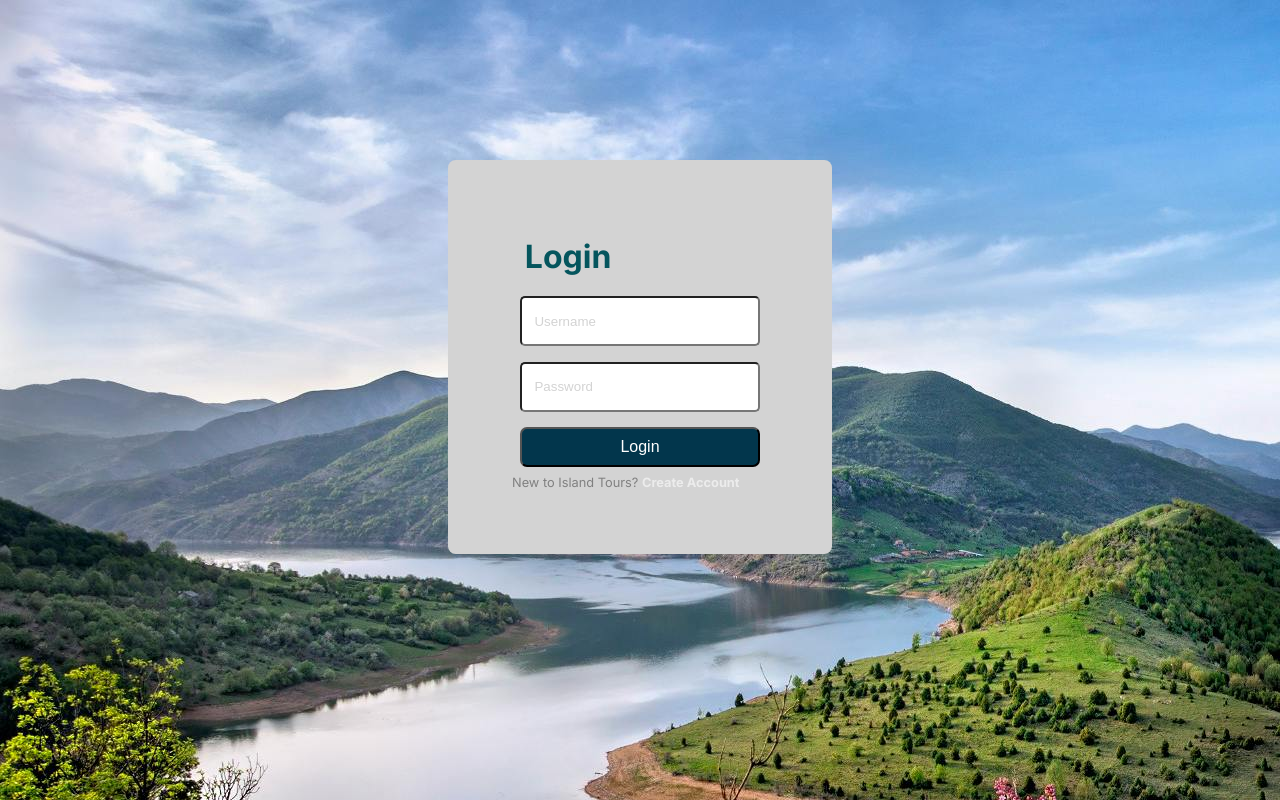
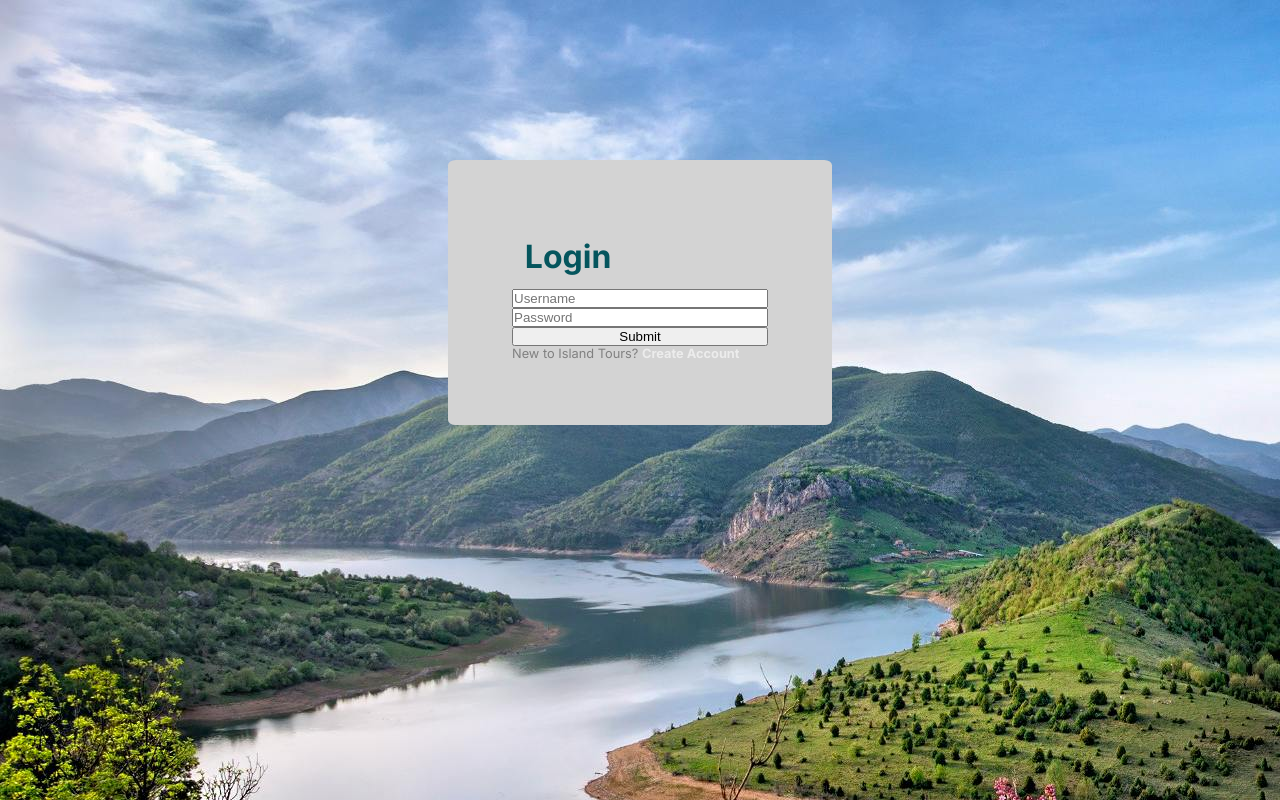
Before and after one commit to mhc-cs/cs-316-project-tropical-traversers, a Next.js app in the folder tropical_traverse/: page /login in a window 1280 px wide. Built offline with nearby package versions, Linux system fonts and the light colour scheme.

Commit message:
Added log-in feature structure

```diff
--- a/tropical_traverse/src/app/login/page.tsx
+++ b/tropical_traverse/src/app/login/page.tsx
@@ -4,37 +4,48 @@ import React, { useState } from 'react';
 import axios from "axios";
 import "./login.css";
 import router, { useRouter } from "next/navigation";
+import { useNavigate } from 'react-router-dom';
+import { BrowserRouter as Router } from 'react-router-dom';
 
-const logIn: React.FC = () => {
+const App: React.FC = () => {
+  return(
+    <Router>
+      <LogIn />
+    </Router>
+  );
+};
 
+const LogIn: React.FC = () => {
 
-  //account constants for data
-  const [input, setInput] = useState({
-    username: '',
-    password: ''
-  })
+  const history=useNavigate();
 
-  //input type event handler
-  function handleChange(event:React.ChangeEvent<HTMLInputElement>){
-    const {name, value} = event.target;
+  const[username, setUsername] = useState('')
+  const[password, setPassword] = useState('')
 
-    setInput(prevInput => {
-      return{
-        ...prevInput,
-        [name]: value
-      }
-    })
-  }
+  async function submit(event:React.MouseEvent<HTMLButtonElement>){
+    event.preventDefault();
 
-  //click event handler
-  function handleClick(event:React.MouseEvent<HTMLButtonElement>) {
-    event.preventDefault()
-    const newAcc = {
-      username: input.username,
-      password: input.password
+    try{
+      await axios.post('http://localhost:5000/userAccounts', {
+        username,
+        password
+      })
+      .then(res => {
+        if(res.data = "exist"){
+          //redirect to the home page
+          history("/", {state:{id:username}})
+        }else if(res.data = "does not exist"){
+          //redirect to the home page
+          alert("User is not logged in.")
+        }
+      })
+      .catch(err => {
+        alert("Incorrect information.")
+        console.log(err);
+      })
+    }catch(err){
+      console.log(err)
     }
-
-    axios.post('http://localhost:5000/userAccounts', newAcc)
   }
 
   const url = "/signUp/";
@@ -45,12 +56,13 @@ const logIn: React.FC = () => {
 
       <form>
       <h1>Login</h1>
-        <input onChange={handleChange} name="username" value = {input.username} className="form-control" placeholder="Username"></input>
-        <input onChange={handleChange} name="password" value = {input.password}  className="form-control" placeholder="Password"></input>
-        <button onClick ={handleClick}className="btn btn-lg btn-info">Login</button>
+        <input type="email" onChange={(event) => { setUsername(event.target.value) }} placeholder="Username"  />
+        <input type="password" onChange={(event) => { setPassword(event.target.value) }} placeholder="Password"  />
+        <button onClick={submit}>Submit</button>
         <span>New to Island Tours? <button onClick={(event) => { event.preventDefault(); router.push(url); }}><b>Create Account</b></button>  </span>
       </form>
   </div>
 }
+export {LogIn}
 
-export default logIn;
+export default App;
```
Also changed, not shown: tropical_traverse/src/app/server/connect.cjs (+17 -0 lines).
